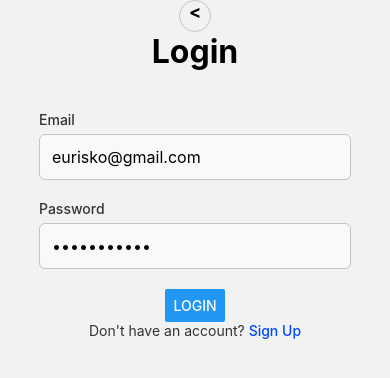
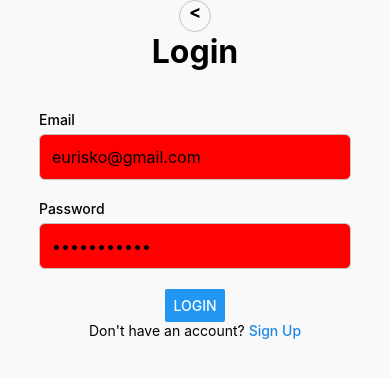
Before and after one commit to Monah-Haidar/EcomApp, a React Native app: screen /Login in a window 390 px wide. Shown: the top 378 px of the page. Built offline with nearby package versions, Linux system fonts and the light colour scheme.

Commit message:
Refactor: Apply theming variables

```diff
--- a/src/components/molecules/ProductCard/ProductCard.tsx
+++ b/src/components/molecules/ProductCard/ProductCard.tsx
@@ -18,7 +18,7 @@ const ProductCard = ({
       <Image source={source} style={styles.image} />
       <Text style={styles.title}>{item.title}</Text>
       <Text style={styles.price}>${item.price}</Text>
-      <Text style={styles.description}>{item.description}</Text>
+      {/* <Text style={styles.description}>{item.description}</Text> */}
     </View>
   );
 };
--- a/src/screens/Auth/VerificationScreen/styles.ts
+++ b/src/screens/Auth/VerificationScreen/styles.ts
@@ -1,24 +1,32 @@
-import { StyleSheet } from "react-native";
+import {StyleSheet} from 'react-native';
+import {themes} from '../../../styles/theming';
 
-export const verificationStyles = (theme: any) => StyleSheet.create({
+export const verificationStyles = (
+  theme: typeof themes.lightTheme | typeof themes.darkTheme,
+) =>
+  StyleSheet.create({
     container: {
+      backgroundColor: theme.background,
       flex: 1,
-      // alignItems: 'center',
-      // backgroundColor: theme.background,
+      alignItems: 'center',
       paddingTop: 60,
-      padding: 20,
-      // backgroundColor: theme.background
+      padding: 24,
     },
-    heading: {
+    title: {
+      color: theme.text,
       fontSize: 24,
       marginBottom: 8,
+      alignSelf: 'flex-start',
     },
     subHeading: {
+      color: theme.text,
       fontSize: 14,
       marginBottom: 60,
+      alignSelf: 'flex-start',
     },
 
     label: {
+      color: theme.text,
       fontSize: 20,
       fontWeight: 'bold',
       marginBottom: 20,
@@ -26,19 +34,47 @@ export const verificationStyles = (theme: any) => StyleSheet.create({
     inputRow: {
       flexDirection: 'row',
       justifyContent: 'space-between',
+      width: '85%',
     },
     inputContainer: {
       marginBottom: 40,
-      // width: '80%',
     },
     input: {
+      backgroundColor: theme.text,
+      borderColor: theme.border,
       width: 50,
       height: 50,
       borderWidth: 1,
-      borderColor: '#ccc',
       textAlign: 'center',
       fontSize: 20,
       borderRadius: 10,
-      backgroundColor: '#f9f9f9',
+    },
+    submitButton: {
+      backgroundColor: theme.primary,
+      paddingVertical: 14,
+      paddingHorizontal: 32,
+      borderRadius: 30,
+      alignItems: 'center',
+      marginBottom: 30,
+      width: '70%',
+    },
+    submitButtonText: {
+      color: theme.text,
+      fontSize: 16,
+      fontWeight: '600',
+    },
+    generalError: {
+      backgroundColor: theme.errorTextContainer,
+      color: theme.errorText,
+      padding: 12,
+      borderRadius: 6,
+      marginBottom: 20,
+      width: '80%',
+      textAlign: 'center',
+    },
+    errorText: {
+      color: theme.errorText,
+      marginTop: 6,
+      fontSize: 13,
     },
   });
--- a/src/screens/Product/ProductDetailsScreen/styles.ts
+++ b/src/screens/Product/ProductDetailsScreen/styles.ts
@@ -1,10 +1,11 @@
 import {StyleSheet} from 'react-native';
+import { themes } from '../../../styles/theming';
 
-export const productDetailsStyles = (width: number, theme: any) =>
+export const productDetailsStyles = (width: number, theme: typeof themes.lightTheme | typeof themes.darkTheme,) =>
   StyleSheet.create({
     container: {
       padding: 16,
-      backgroundColor: '#ffffff',
+      backgroundColor: theme.background,
     },
     image: {
       width: '100%',
@@ -16,7 +17,7 @@ export const productDetailsStyles = (width: number, theme: any) =>
       fontSize: 24,
       fontWeight: '600',
       marginBottom: 8,
-      color: '#333',
+      color: theme.text,
     },
     price: {
       fontSize: 20,
@@ -26,7 +27,7 @@ export const productDetailsStyles = (width: number, theme: any) =>
     },
     description: {
       fontSize: 16,
-      color: '#666',
+      color: theme.text,
       marginBottom: 24,
       lineHeight: 22,
     },
@@ -37,16 +38,16 @@ export const productDetailsStyles = (width: number, theme: any) =>
     },
     button: {
       flex: 1,
-      backgroundColor: '#333',
+      backgroundColor: theme.secondary,
       paddingVertical: 14,
       borderRadius: 8,
       alignItems: 'center',
     },
     addButton: {
-      backgroundColor: '#FF6B00',
+      backgroundColor: theme.primary,
     },
     buttonText: {
-      color: '#fff',
+      color: theme.text,
       fontWeight: '600',
       fontSize: 16,
     },
--- a/src/screens/Product/ProductListScreen/ProductListScreen.tsx
+++ b/src/screens/Product/ProductListScreen/ProductListScreen.tsx
@@ -1,4 +1,5 @@
 import {
+  Button,
   FlatList,
   Image,
   Pressable,
@@ -11,19 +12,24 @@ import data from '../../../../Products.json';
 import {productListStyles} from './styles';
 import {useTheme} from '../../../store/ThemeStore/ThemeStore';
 import {ProductCard} from '../../../components/molecules/ProductCard';
-import { useNavigation } from '@react-navigation/native';
+import {useNavigation} from '@react-navigation/native';
+import {useAuth} from '../../../store/AuthStore/AuthStore';
 
 const ProductListScreen = () => {
+  // const auth = useAuth();
   const {width, height} = useWindowDimensions();
   const {theme} = useTheme();
   const navigation = useNavigation();
   const isLandscape = width > height;
-  const numColumns = isLandscape ? 2 : 1;
+  const numColumns = isLandscape ? 3 : 2;
   const styles = productListStyles(theme);
 
   const itemWidth = width / numColumns - 20;
 
   return (
+    <View>
+      {/* <Button title="log out" onPress={() => auth?.logout()} /> */}
+
       <FlatList
         contentContainerStyle={styles.container}
         data={data.data}
@@ -32,7 +38,9 @@ const ProductListScreen = () => {
         keyExtractor={item => item._id}
         renderItem={({item}) => (
           <Pressable
-          onPress={() => navigation.navigate('ProductDetails', {product: item})}
+            onPress={() =>
+              navigation.navigate('ProductDetails', {product: item})
+            }
             style={({pressed}) => [
               {
                 opacity: pressed ? 0.6 : 1,
@@ -46,6 +54,7 @@ const ProductListScreen = () => {
           </Pressable>
         )}
       />
+    </View>
   );
 };
 
--- a/src/screens/Product/ProductListScreen/styles.ts
+++ b/src/screens/Product/ProductListScreen/styles.ts
@@ -1,15 +1,15 @@
-import { StyleSheet } from "react-native";
+import {StyleSheet} from 'react-native';
+import { themes } from '../../../styles/theming';
 
-
-
-export const productListStyles = (theme: any) =>  StyleSheet.create({
+export const productListStyles = (theme: typeof themes.lightTheme | typeof themes.darkTheme,) =>
+  StyleSheet.create({
     container: {
       padding: 10,
       justifyContent: 'center',
       alignItems: 'center',
     },
     card: {
-      backgroundColor: '#fff',
+      backgroundColor: theme.cardBackground,
       margin: 8,
       borderRadius: 10,
       padding: 12,
@@ -22,15 +22,12 @@ export const productListStyles = (theme: any) =>  StyleSheet.create({
       marginBottom: 10,
     },
     title: {
+      color: theme.text,
       fontSize: 16,
       fontWeight: 'bold',
     },
     price: {
+      color: '#2e7d32',
       fontSize: 14,
-      color: '#2e7d32',
-    },
-    description: {
-      fontSize: 12,
-      color: '#666',
     },
   });
--- a/src/styles/formStyles.ts
+++ b/src/styles/formStyles.ts
@@ -1,16 +1,14 @@
 import {StyleSheet} from 'react-native';
-import { themes } from './theming';
+import {themes} from './theming';
 
-export const formStyles = (theme: typeof themes.lightTheme | typeof themes.darkTheme) =>
+export const formStyles = (
+  theme: typeof themes.lightTheme | typeof themes.darkTheme,
+) =>
   StyleSheet.create({
     container: {
+      backgroundColor: theme.background,
       flex: 1,
-    //   justifyContent: 'center',
       alignItems: 'center',
-      // backgroundColor: theme.background,
-    },
-    body: {
-      flex: 1,
     },
     header: {
       flexDirection: 'row',
@@ -18,33 +16,33 @@ export const formStyles = (theme: typeof themes.lightTheme | typeof themes.darkT
       marginTop: 100,
     },
     title: {
+      color: theme.text,
       alignSelf: 'center',
       fontSize: 32,
       fontWeight: '700',
       marginBottom: 40,
-
     },
     label: {
+      color: theme.text,
       marginBottom: 6,
       fontWeight: '500',
-      color: '#333',
     },
     inputContainer: {
       marginBottom: 20,
       width: '80%',
     },
     input: {
+      backgroundColor: theme.inputContainerBackground,
+      borderColor: theme.border,
       borderWidth: 1,
-      borderColor: theme.border,
       borderRadius: 6,
       padding: 12,
       fontSize: 16,
-      backgroundColor: '#f9f9f9',
       width: '100%',
     },
     generalError: {
-      backgroundColor: '#ffebee',
-      color: '#d32f2f',
+      backgroundColor: theme.errorTextContainer,
+      color: theme.errorText,
       padding: 12,
       borderRadius: 6,
       marginBottom: 20,
@@ -52,46 +50,39 @@ export const formStyles = (theme: typeof themes.lightTheme | typeof themes.darkT
       textAlign: 'center',
     },
     errorText: {
-      color: '#e53935',
+      color: theme.errorText,
       marginTop: 6,
       fontSize: 13,
     },
     signUpText: {
+      color: theme.text,
       textAlign: 'center',
       fontSize: 14,
-      color: '#333',
-      // marginTop: 20,
     },
     signUpLink: {
-      color: '#0047FF',
+      color: theme.primary,
       fontWeight: '500',
     },
     submitButton: {
-      backgroundColor: '#0047FF',
+      backgroundColor: theme.primary,
       paddingVertical: 14,
       paddingHorizontal: 32,
       borderRadius: 30,
       alignItems: 'center',
       marginBottom: 30,
-      width: '50%'
+      width: '50%',
     },
     submitButtonText: {
-      color: '#fff',
+      color: theme.text,
       fontSize: 16,
       fontWeight: '600',
     },
     backButton: {
-      // position: 'absolute',
-      // top: 20,
-      // left: 20,
-
-      borderColor: '#c4c4c4',
+      borderColor: theme.border,
       borderWidth: 1,
       borderRadius: 100,
       height: 32,
       width: 32,
-
-      // padding: 6,
     },
     backButtonText: {
       fontSize: 18,
--- a/src/styles/theming.ts
+++ b/src/styles/theming.ts
@@ -1,18 +1,50 @@
 
+
+// export const themes = {
+//     lightTheme: {
+//         text: '#000000',
+//         border: '#c4c4c4',
+//         background: '#f9f9f9',
+//         buttonText: '#f9f9f9',
+//         buttonPrimary: '',
+//         buttonSecondary: '',
+//         cardBackground: '#f9f9f9',
+//     },
+//     darkTheme: {
+//         text: '#f9f9f9',
+//         border: '#c4c4c4',
+//         background: '#000000',
+//         buttonText: '#f9f9f9',
+//         buttonPrimary: '',
+//         buttonSecondary: '',
+//         cardBackground: '#000000',
+//     }
+// }
 
 export const themes = {
     lightTheme: {
         text: '#000000',
         border: '#c4c4c4',
         background: '#f9f9f9',
-        buttonText: '#f9f9f9',
-        cardBackground: '#f9f9f9',
+        buttonText: '#ffffff',
+        primary: '#1E88E5',
+        secondary: '#CFE9FE',
+        cardBackground: '#ffffff',
+        inputContainerBackground: 'red',
+        errorText: '#d32f2f',
+        errorTextContainer: '#ffebee',
     },
     darkTheme: {
         text: '#f9f9f9',
-        border: '#c4c4c4',
-        background: '#000000',
-        buttonText: '#f9f9f9',
-        cardBackground: '#000000',
+        border: '#444444',
+        background: '#121212',
+        buttonText: '#ffffff',
+        primary: '#1565C0',
+        secondary: '#444444',
+        cardBackground: '#1e1e1e',
+        inputContainerBackground: 'white',
+        errorText: '#d32f2f',
+        errorTextContainer: '#ffebee'
+
     }
 }
```
Also changed, not shown: src/screens/Auth/VerificationScreen/VerificationScreen.tsx (+31 -17 lines). Lines whose indentation alone changed are shown as unchanged.
